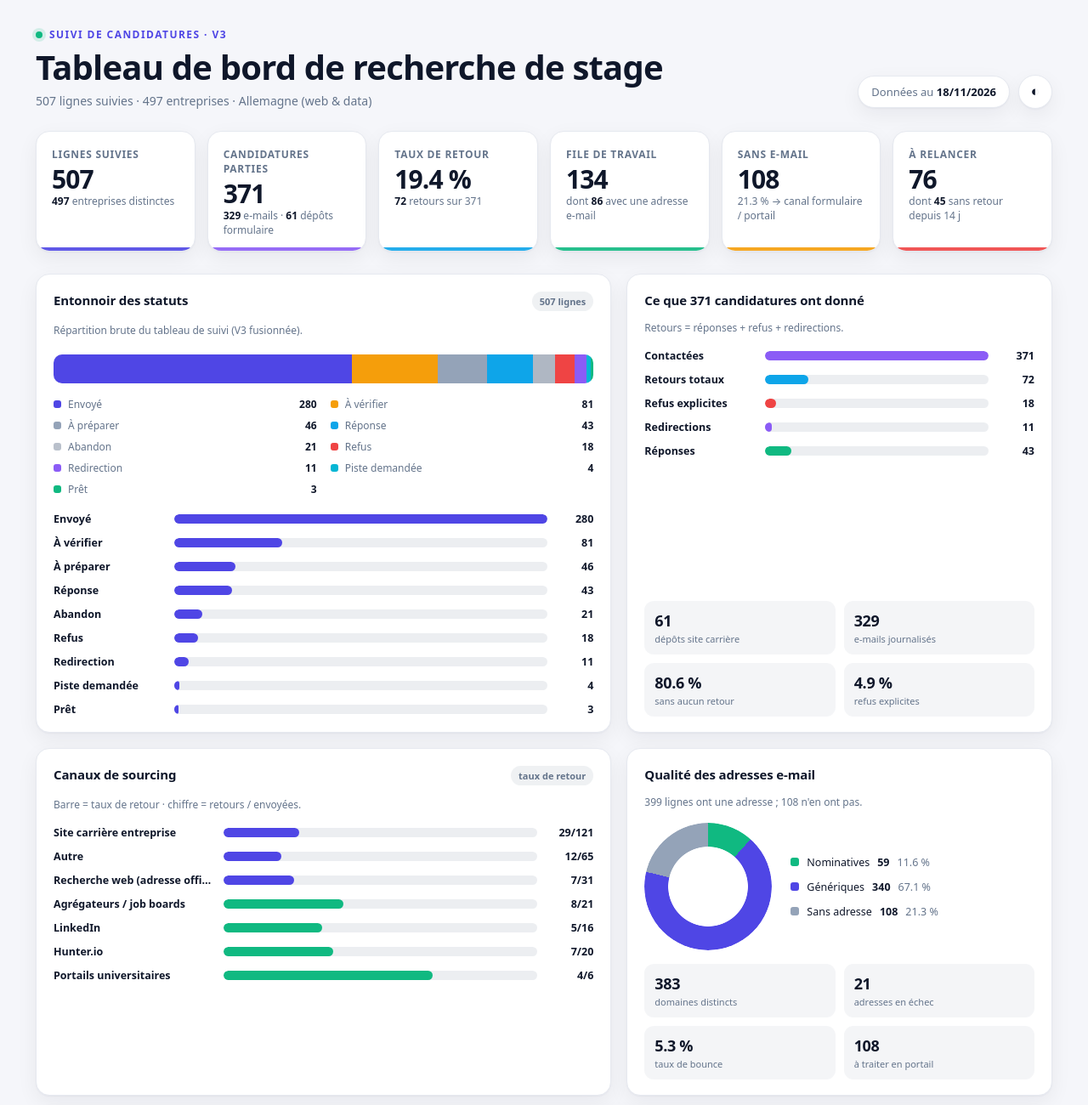
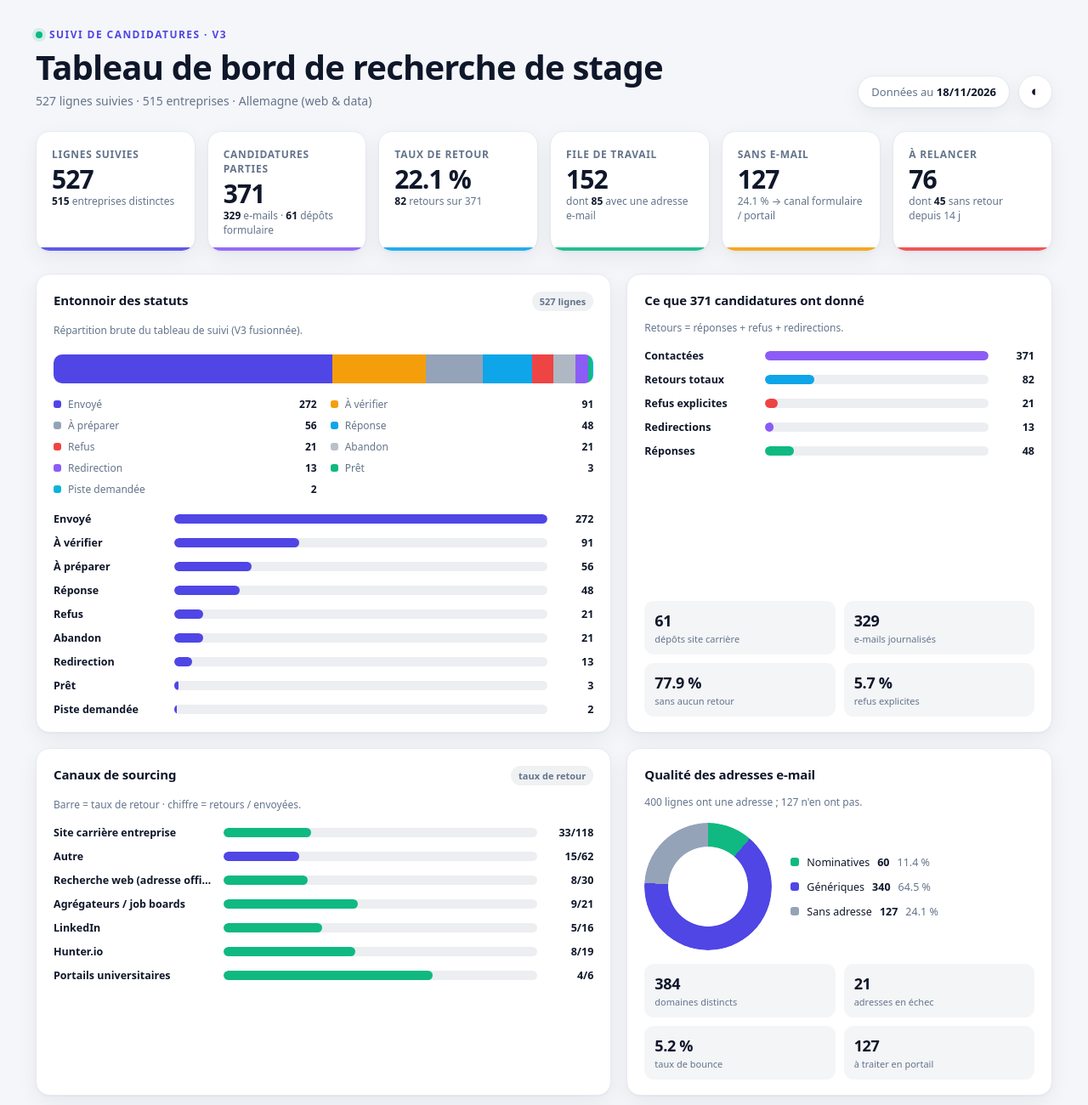
Before and after one commit to vadimguignard/suivi-candidatures, a plain HTML site: page index.html in a window 1280 px wide. Shown: the top 1300 px of the page at 85% size. Drawn offline with Linux system fonts and the light colour scheme.

Commit message:
Mise a jour du tableau de bord (18/11/2026 23:06)

```diff
--- a/index.html
+++ b/index.html
@@ -101,7 +101,7 @@
   /* ---------- donut ---------- */
   .donut-wrap{display:flex;align-items:center;gap:22px}
   .donut{width:150px;height:150px;border-radius:50%;flex:none;position:relative;
-    background:conic-gradient(var(--green) 0 11.64%, var(--indigo) 11.64% 78.70%, var(--slate) 78.70% 100%);
+    background:conic-gradient(var(--green) 0 11.39%, var(--indigo) 11.39% 75.90%, var(--slate) 75.90% 100%);
     -webkit-mask:radial-gradient(farthest-side,transparent 62%,#000 63%);
             mask:radial-gradient(farthest-side,transparent 62%,#000 63%);
   }
@@ -155,7 +155,7 @@
     <div>
       <div class="eyebrow"><span class="dot"></span> Suivi de candidatures · V3</div>
       <h1>Tableau de bord de recherche de stage</h1>
-      <p class="sub">507 lignes suivies · 497 entreprises · Allemagne (web &amp; data)</p>
+      <p class="sub">527 lignes suivies · 515 entreprises · Allemagne (web &amp; data)</p>
     </div>
     <div class="header-right">
       <div class="date-chip">Données au <b>18/11/2026</b></div>
@@ -166,8 +166,8 @@
   <section class="kpis">
     <div class="kpi" style="--bar:var(--indigo)">
       <div class="label">Lignes suivies</div>
-      <div class="value">507</div>
-      <div class="hint"><b>497</b> entreprises distinctes</div>
+      <div class="value">527</div>
+      <div class="hint"><b>515</b> entreprises distinctes</div>
     </div>
     <div class="kpi" style="--bar:var(--violet)">
       <div class="label">Candidatures parties</div>
@@ -176,18 +176,18 @@
     </div>
     <div class="kpi" style="--bar:var(--blue)">
       <div class="label">Taux de retour</div>
-      <div class="value">19.4 %</div>
-      <div class="hint"><b>72</b> retours sur 371</div>
+      <div class="value">22.1 %</div>
+      <div class="hint"><b>82</b> retours sur 371</div>
     </div>
     <div class="kpi" style="--bar:var(--green)">
       <div class="label">File de travail</div>
-      <div class="value">134</div>
-      <div class="hint">dont <b>86</b> avec une adresse e-mail</div>
+      <div class="value">152</div>
+      <div class="hint">dont <b>85</b> avec une adresse e-mail</div>
     </div>
     <div class="kpi" style="--bar:var(--amber)">
       <div class="label">Sans e-mail</div>
-      <div class="value">108</div>
-      <div class="hint">21.3 % → canal formulaire / portail</div>
+      <div class="value">127</div>
+      <div class="hint">24.1 % → canal formulaire / portail</div>
     </div>
     <div class="kpi" style="--bar:var(--red)">
       <div class="label">À relancer</div>
@@ -200,7 +200,7 @@
     <div class="card">
       <div class="card-head">
         <h2>Entonnoir des statuts</h2>
-        <span class="pill">507 lignes</span>
+        <span class="pill">527 lignes</span>
       </div>
       <p class="note">Répartition brute du tableau de suivi (V3 fusionnée).</p>
       <div class="stack" id="statusStack"></div>
@@ -216,16 +216,16 @@
       <p class="note">Retours = réponses + refus + redirections.</p>
       <div class="rows">
         <div class="row" title="371 entreprises contactées"><span class="name">Contactées</span><span class="track"><span class="fill" style="--c:var(--violet);--w:100%"></span></span><span class="num">371</span></div>
-        <div class="row" title="72 retours = 19.4 %"><span class="name">Retours totaux</span><span class="track"><span class="fill" style="--c:var(--blue);--w:19.4%"></span></span><span class="num">72</span></div>
-        <div class="row" title="18 refus"><span class="name">Refus explicites</span><span class="track"><span class="fill" style="--c:var(--red);--w:4.9%"></span></span><span class="num">18</span></div>
-        <div class="row" title="11 redirections"><span class="name">Redirections</span><span class="track"><span class="fill" style="--c:var(--violet);--w:3.0%"></span></span><span class="num">11</span></div>
-        <div class="row" title="43 réponses"><span class="name">Réponses</span><span class="track"><span class="fill" style="--c:var(--green);--w:11.6%"></span></span><span class="num">43</span></div>
+        <div class="row" title="82 retours = 22.1 %"><span class="name">Retours totaux</span><span class="track"><span class="fill" style="--c:var(--blue);--w:22.1%"></span></span><span class="num">82</span></div>
+        <div class="row" title="21 refus"><span class="name">Refus explicites</span><span class="track"><span class="fill" style="--c:var(--red);--w:5.7%"></span></span><span class="num">21</span></div>
+        <div class="row" title="13 redirections"><span class="name">Redirections</span><span class="track"><span class="fill" style="--c:var(--violet);--w:3.5%"></span></span><span class="num">13</span></div>
+        <div class="row" title="48 réponses"><span class="name">Réponses</span><span class="track"><span class="fill" style="--c:var(--green);--w:12.9%"></span></span><span class="num">48</span></div>
       </div>
       <div class="mini">
         <div class="m"><div class="v">61</div><div class="l">dépôts site carrière</div></div>
         <div class="m"><div class="v">329</div><div class="l">e-mails journalisés</div></div>
-        <div class="m"><div class="v">80.6 %</div><div class="l">sans aucun retour</div></div>
-        <div class="m"><div class="v">4.9 %</div><div class="l">refus explicites</div></div>
+        <div class="m"><div class="v">77.9 %</div><div class="l">sans aucun retour</div></div>
+        <div class="m"><div class="v">5.7 %</div><div class="l">refus explicites</div></div>
       </div>
     </div>
   </section>
@@ -242,20 +242,20 @@
 
     <div class="card">
       <div class="card-head"><h2>Qualité des adresses e-mail</h2></div>
-      <p class="note">399 lignes ont une adresse ; 108 n'en ont pas.</p>
+      <p class="note">400 lignes ont une adresse ; 127 n'en ont pas.</p>
       <div class="donut-wrap">
-        <div class="donut" role="img" aria-label="11.6 % nominatives, 67.1 % génériques, 21.3 % sans adresse"></div>
+        <div class="donut" role="img" aria-label="11.4 % nominatives, 64.5 % génériques, 24.1 % sans adresse"></div>
         <div class="donut-legend">
-          <div class="dl"><span class="sw" style="background:var(--green)"></span> Nominatives <b>59</b> <span style="color:var(--muted)">11.6 %</span></div>
-          <div class="dl"><span class="sw" style="background:var(--indigo)"></span> Génériques <b>340</b> <span style="color:var(--muted)">67.1 %</span></div>
-          <div class="dl"><span class="sw" style="background:var(--slate)"></span> Sans adresse <b>108</b> <span style="color:var(--muted)">21.3 %</span></div>
+          <div class="dl"><span class="sw" style="background:var(--green)"></span> Nominatives <b>60</b> <span style="color:var(--muted)">11.4 %</span></div>
+          <div class="dl"><span class="sw" style="background:var(--indigo)"></span> Génériques <b>340</b> <span style="color:var(--muted)">64.5 %</span></div>
+          <div class="dl"><span class="sw" style="background:var(--slate)"></span> Sans adresse <b>127</b> <span style="color:var(--muted)">24.1 %</span></div>
         </div>
       </div>
       <div class="mini">
-        <div class="m"><div class="v">383</div><div class="l">domaines distincts</div></div>
+        <div class="m"><div class="v">384</div><div class="l">domaines distincts</div></div>
         <div class="m"><div class="v">21</div><div class="l">adresses en échec</div></div>
-        <div class="m"><div class="v">5.3 %</div><div class="l">taux de bounce</div></div>
-        <div class="m"><div class="v">108</div><div class="l">à traiter en portail</div></div>
+        <div class="m"><div class="v">5.2 %</div><div class="l">taux de bounce</div></div>
+        <div class="m"><div class="v">127</div><div class="l">à traiter en portail</div></div>
       </div>
     </div>
   </section>
@@ -287,7 +287,7 @@
     <div class="card">
       <div class="card-head">
         <h2>Profils visés</h2>
-        <span class="pill">507 lignes</span>
+        <span class="pill">527 lignes</span>
       </div>
       <p class="note"> Colonne « Profil » de l'Excel.</p>
       <div class="rows" id="jobRows"></div>
@@ -303,13 +303,13 @@
     </div>
     <div class="alert" style="--accent:var(--amber)">
       <div class="a-t">Formulaire</div>
-      <div class="a-v">119</div>
-      <div class="a-d">entreprises sans e-mail (108) ou ayant redirigé vers leur site carrière (11) : canal à suivre.</div>
+      <div class="a-v">140</div>
+      <div class="a-d">entreprises sans e-mail (127) ou ayant redirigé vers leur site carrière (13) : canal à suivre.</div>
     </div>
     <div class="alert" style="--accent:var(--violet)">
       <div class="a-t">Contacts</div>
       <div class="a-v">85 %</div>
-      <div class="a-d">des adresses sont génériques (jobs@, careers@…), contre 59 contacts nominatifs à prioriser.</div>
+      <div class="a-d">des adresses sont génériques (jobs@, careers@…), contre 60 contacts nominatifs à prioriser.</div>
     </div>
     <div class="alert" style="--accent:var(--blue)">
       <div class="a-t">Données</div>
@@ -327,10 +327,10 @@
 </div>
 
 <script>
-  const statuses = [{"t": "Envoyé", "n": 280, "c": "var(--indigo)"}, {"t": "À vérifier", "n": 81, "c": "var(--amber)"}, {"t": "À préparer", "n": 46, "c": "var(--slate)"}, {"t": "Réponse", "n": 43, "c": "var(--blue)"}, {"t": "Abandon", "n": 21, "c": "color-mix(in srgb,var(--muted) 45%,transparent)"}, {"t": "Refus", "n": 18, "c": "var(--red)"}, {"t": "Redirection", "n": 11, "c": "var(--violet)"}, {"t": "Piste demandée", "n": 4, "c": "var(--cyan)"}, {"t": "Prêt", "n": 3, "c": "var(--green)"}];
-  const channels = [{"t": "Site carrière entreprise", "n": 174, "s": 121, "r": 29, "p": 23.96694214876033}, {"t": "Autre", "n": 124, "s": 65, "r": 12, "p": 18.46153846153846}, {"t": "Recherche web (adresse officielle)", "n": 86, "s": 31, "r": 7, "p": 22.580645161290324}, {"t": "Agrégateurs / job boards", "n": 53, "s": 21, "r": 8, "p": 38.095238095238095}, {"t": "LinkedIn", "n": 30, "s": 16, "r": 5, "p": 31.25}, {"t": "Hunter.io", "n": 28, "s": 20, "r": 7, "p": 35.0}, {"t": "Portails universitaires", "n": 12, "s": 6, "r": 4, "p": 66.66666666666667}];
-  const cities = [{"t": "Berlin", "n": 101, "s": 66, "r": 9, "p": 13.636363636363637}, {"t": "Munich", "n": 70, "s": 32, "r": 9, "p": 28.125}, {"t": "Cologne", "n": 38, "s": 22, "r": 8, "p": 36.36363636363637}, {"t": "(vide)", "n": 25, "s": 15, "r": 3, "p": 20.0}, {"t": "Karlsruhe", "n": 20, "s": 8, "r": 5, "p": 62.5}, {"t": "Dresden", "n": 17, "s": 15, "r": 2, "p": 13.333333333333334}, {"t": "Frankfurt", "n": 17, "s": 8, "r": 4, "p": 50.0}, {"t": "Stuttgart", "n": 14, "s": 6, "r": 5, "p": 83.33333333333333}, {"t": "Hamburg", "n": 14, "s": 5, "r": 2, "p": 40.0}];
-  const jobs = [{"t": "Profil web", "n": 312}, {"t": "Profil data", "n": 183}, {"t": "Mixte / vide", "n": 12}];
+  const statuses = [{"t": "Envoyé", "n": 272, "c": "var(--indigo)"}, {"t": "À vérifier", "n": 91, "c": "var(--amber)"}, {"t": "À préparer", "n": 56, "c": "var(--slate)"}, {"t": "Réponse", "n": 48, "c": "var(--blue)"}, {"t": "Refus", "n": 21, "c": "var(--red)"}, {"t": "Abandon", "n": 21, "c": "color-mix(in srgb,var(--muted) 45%,transparent)"}, {"t": "Redirection", "n": 13, "c": "var(--violet)"}, {"t": "Prêt", "n": 3, "c": "var(--green)"}, {"t": "Piste demandée", "n": 2, "c": "var(--cyan)"}];
+  const channels = [{"t": "Site carrière entreprise", "n": 182, "s": 118, "r": 33, "p": 27.966101694915253}, {"t": "Autre", "n": 136, "s": 62, "r": 15, "p": 24.193548387096776}, {"t": "Recherche web (adresse officielle)", "n": 86, "s": 30, "r": 8, "p": 26.666666666666668}, {"t": "Agrégateurs / job boards", "n": 53, "s": 21, "r": 9, "p": 42.857142857142854}, {"t": "LinkedIn", "n": 30, "s": 16, "r": 5, "p": 31.25}, {"t": "Hunter.io", "n": 28, "s": 19, "r": 8, "p": 42.10526315789474}, {"t": "Portails universitaires", "n": 12, "s": 6, "r": 4, "p": 66.66666666666667}];
+  const cities = [{"t": "Berlin", "n": 106, "s": 64, "r": 11, "p": 17.1875}, {"t": "Munich", "n": 74, "s": 31, "r": 10, "p": 32.25806451612903}, {"t": "Cologne", "n": 38, "s": 22, "r": 9, "p": 40.90909090909091}, {"t": "(vide)", "n": 25, "s": 14, "r": 4, "p": 28.571428571428573}, {"t": "Karlsruhe", "n": 20, "s": 8, "r": 6, "p": 75.0}, {"t": "Dresden", "n": 17, "s": 15, "r": 2, "p": 13.333333333333334}, {"t": "Frankfurt", "n": 17, "s": 7, "r": 5, "p": 71.42857142857143}, {"t": "Hamburg", "n": 15, "s": 4, "r": 3, "p": 75.0}, {"t": "Stuttgart", "n": 14, "s": 6, "r": 5, "p": 83.33333333333333}];
+  const jobs = [{"t": "Profil web", "n": 321}, {"t": "Profil data", "n": 194}, {"t": "Mixte / vide", "n": 12}];
   const days = [{"d": "31/08", "mail": 5, "form": 0, "n": 5}, {"d": "01/09", "mail": 2, "form": 0, "n": 2}, {"d": "14/09", "mail": 0, "form": 5, "n": 5}, {"d": "05/10", "mail": 34, "form": 0, "n": 34}, {"d": "10/10", "mail": 13, "form": 0, "n": 13}, {"d": "03/11", "mail": 0, "form": 1, "n": 1}, {"d": "11/11", "mail": 50, "form": 0, "n": 50}, {"d": "12/11", "mail": 35, "form": 0, "n": 35}, {"d": "14/11", "mail": 45, "form": 3, "n": 48}, {"d": "15/11", "mail": 33, "form": 4, "n": 37}, {"d": "16/11", "mail": 36, "form": 0, "n": 36}, {"d": "17/11", "mail": 22, "form": 26, "n": 48}, {"d": "18/11", "mail": 54, "form": 21, "n": 75}];
 
   const $ = (id) => document.getElementById(id);
```
